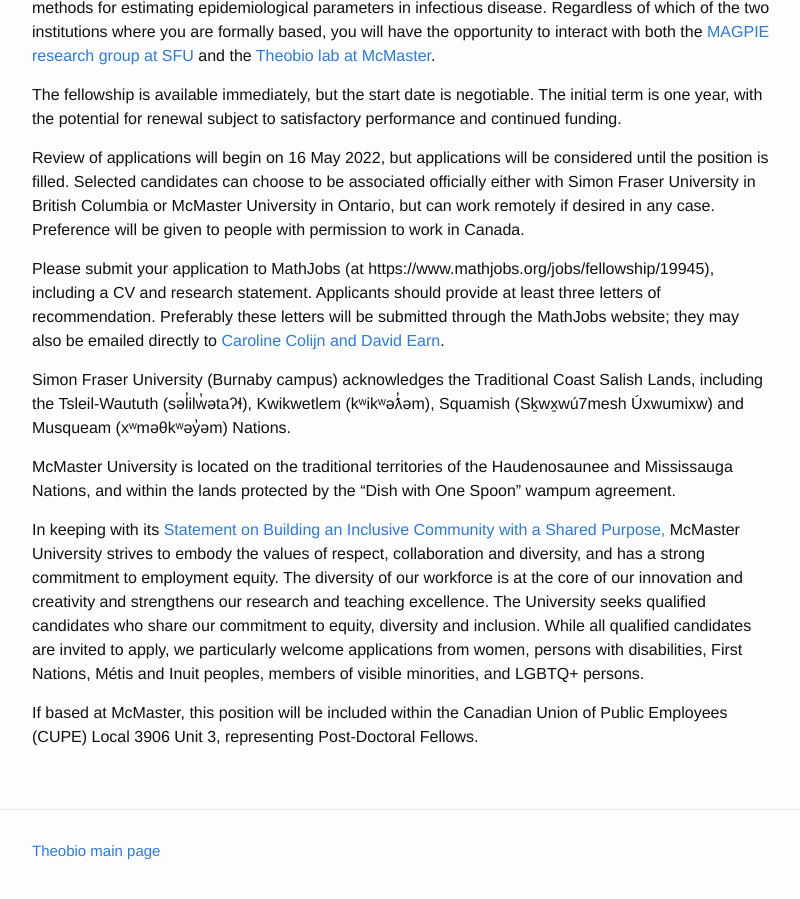
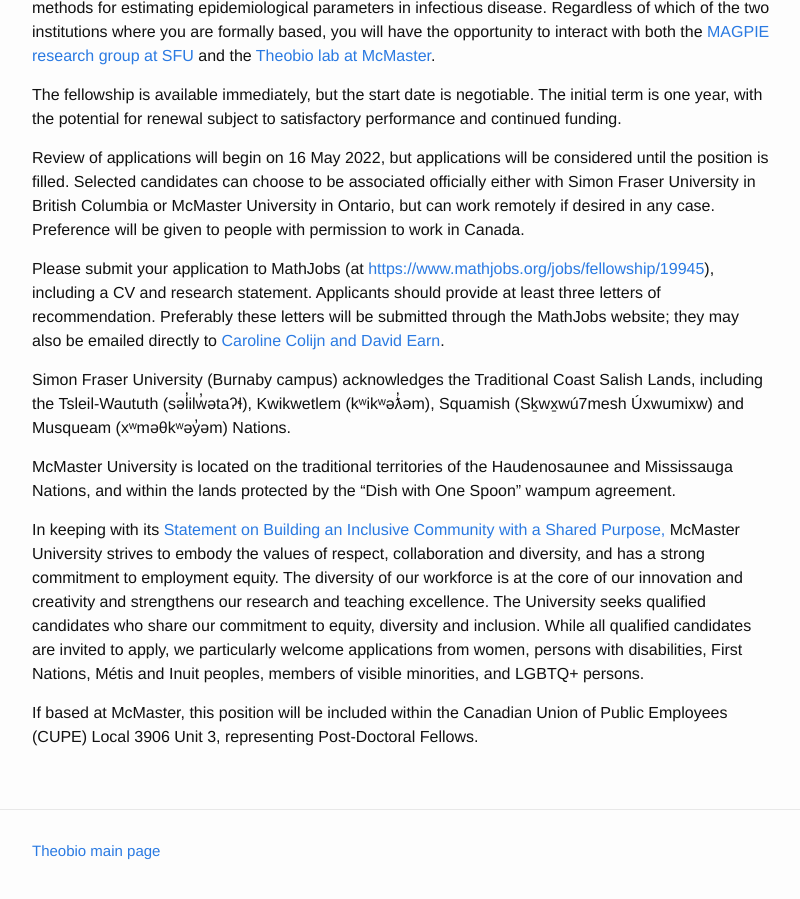
Before and after one commit to mac-theobio/mac-theobio.github.io, a Jekyll site: the page built from postdoc_les.md, in a window 1280 px wide and 900 px high, scrolled down 1022 px. Shown: the whole window, without its empty margins (238-1038 px from the left). Built offline with Jekyll 4.4.1, drawn with Linux system fonts in a browser that asks for light colours; our own code applies the rules of GitHub Pages for plain Markdown files.

Commit message:
format link correctly

```diff
--- a/postdoc_les.md
+++ b/postdoc_les.md
@@ -18,7 +18,7 @@
 
 Review of applications will begin on 16 May 2022, but applications will be considered until the position is filled.  Selected candidates can choose to be associated officially either with Simon Fraser University in British Columbia or McMaster University in Ontario, but can work remotely if desired in any case.  Preference will be given to people with permission to work in Canada.
 
-Please submit your application to MathJobs (at https://www.mathjobs.org/jobs/fellowship/19945), including a CV and research statement. Applicants should provide at least three letters of recommendation.  Preferably these letters will be submitted through the MathJobs website; they may also be emailed directly to [Caroline Colijn and David Earn](mailto:Caroline Colijn <ccolijn@sfu.ca>, David Earn <earn@math.mcmaster.ca>).
+Please submit your application to MathJobs (at <https://www.mathjobs.org/jobs/fellowship/19945>), including a CV and research statement. Applicants should provide at least three letters of recommendation.  Preferably these letters will be submitted through the MathJobs website; they may also be emailed directly to [Caroline Colijn and David Earn](mailto:Caroline Colijn <ccolijn@sfu.ca>, David Earn <earn@math.mcmaster.ca>).
 
 Simon Fraser University (Burnaby campus) acknowledges the Traditional Coast Salish Lands, including the Tsleil-Waututh (səl̓ilw̓ətaʔɬ), Kwikwetlem (kʷikʷəƛ̓əm), Squamish (Sḵwx̱wú7mesh Úxwumixw) and Musqueam (xʷməθkʷəy̓əm) Nations.
 
```
